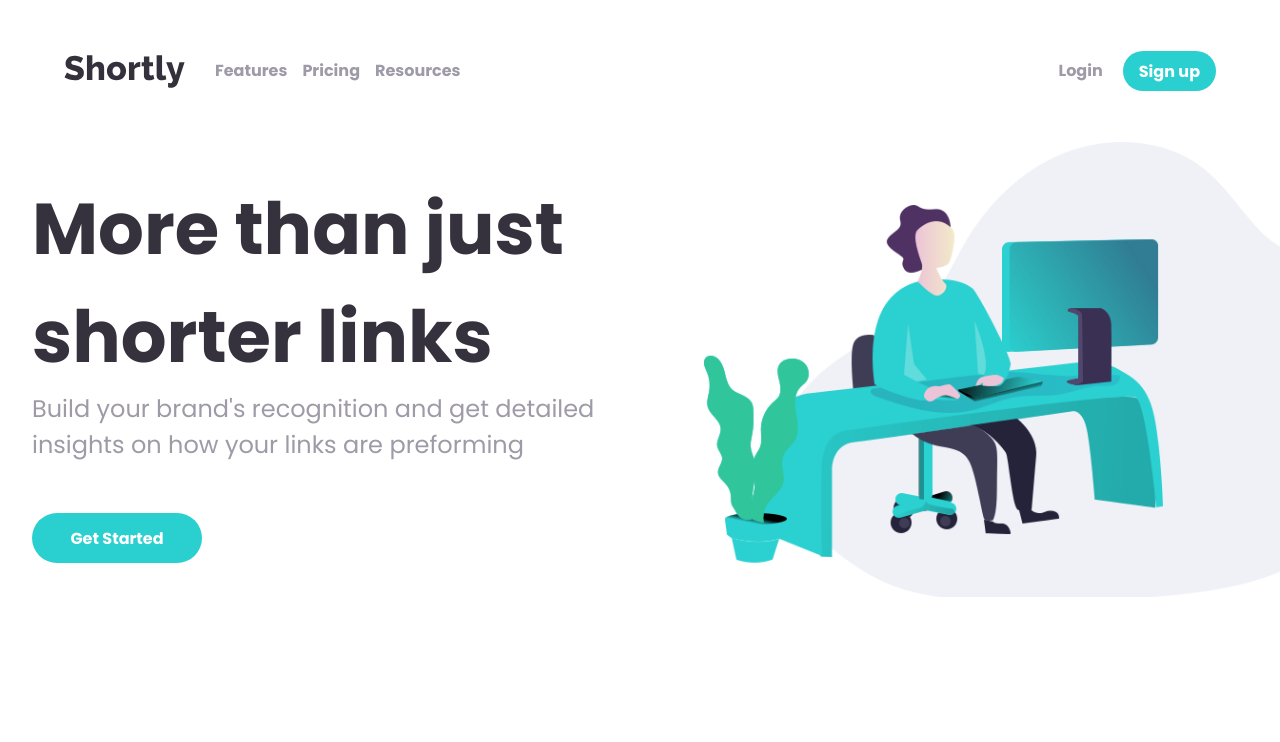
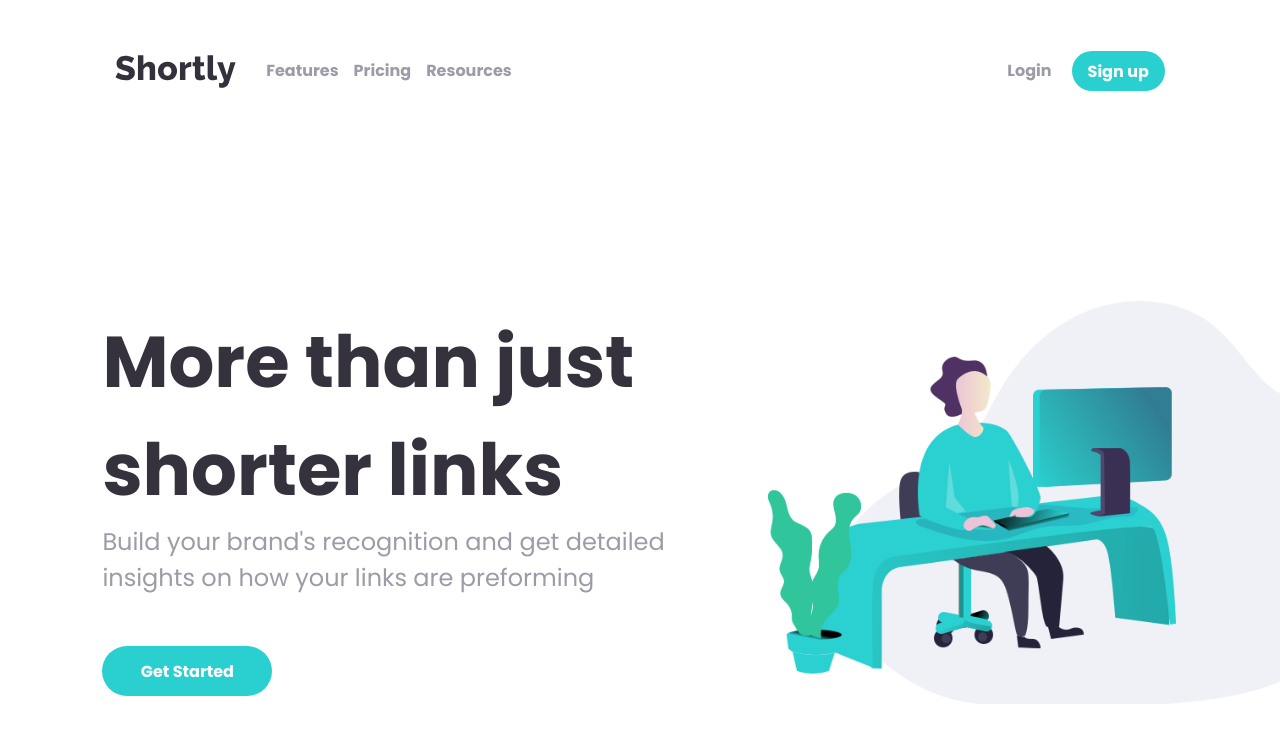
Before and after one commit to nour-elhabbal/url-shortner-app, a React (Vite) app: page / in a window 1280 px wide. Shown: the top 742 px of the page. Built offline with nearby package versions, Linux system fonts and the light colour scheme.

Commit message:
Fix: some design positioning fixes

```diff
--- a/src/components/Header/Header.tsx
+++ b/src/components/Header/Header.tsx
@@ -14,7 +14,7 @@ const Header = () => {
   };
 
   return (
-    <Flex as="header" p="4% 5%" pos="relative">
+    <Flex as="header" p="4% 9%" pos="relative">
       <Flex align="center" gap="30px">
         <img src={logo} alt="LOGO" />
 
--- a/src/components/HeroSection/Hero.tsx
+++ b/src/components/HeroSection/Hero.tsx
@@ -3,8 +3,13 @@ import { workingImage } from "../../assets/images";
 
 const Hero = () => {
   return (
-    <Flex direction={["column-reverse", null, "row"]} align="center" justify="space-between">
-      <Flex direction="column" width={["90%", null, "45%"]} m="2.5%">
+    <Flex
+      direction={["column-reverse", null, "row"]}
+      align="center"
+      justify="space-between"
+      height="90vh"
+    >
+      <Flex direction="column" width={["90%", null, "45%"]} m="8%">
         <Box
           as="h1"
           fontSize={["2em", "3em", null, "4.5em"]}
@@ -33,7 +38,7 @@ const Hero = () => {
       <Box
         as="img"
         src={workingImage}
-        width={["95%", null, "45%"]}
+        width={["95%", null, "40%"]}
         maxW="760px"
         ml={["5%", null, "0"]}
       ></Box>
```
